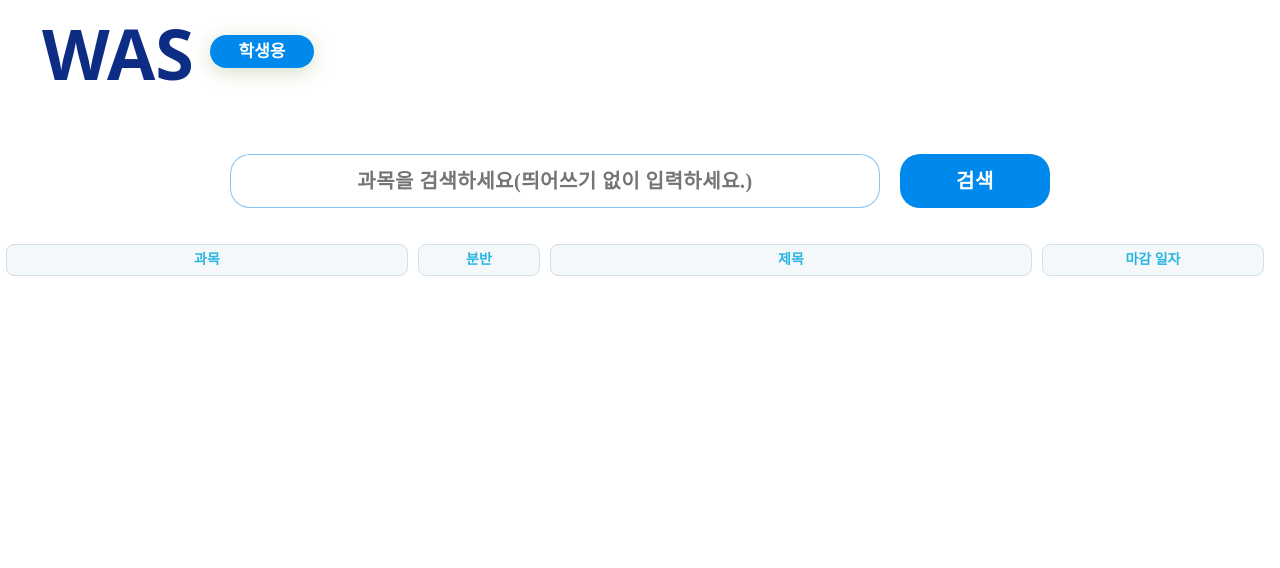
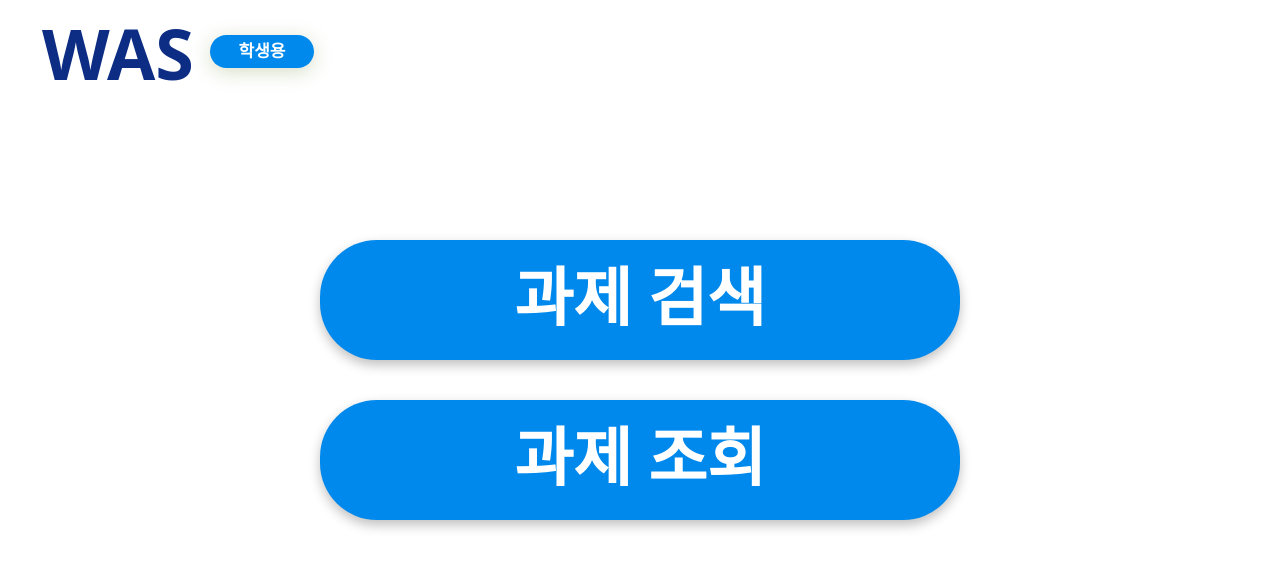
Before and after one commit to WAS-WritingAutomaticScoringAIService/WAS-Front, a React (Create React App) app: page /stumain in a window 1280 px wide. Shown: the top 568 px of the page. Built offline with nearby package versions, Linux system fonts and the light colour scheme.

Commit message:
feat:학생용 메인페이지 생성

```diff
--- a/src/index.js
+++ b/src/index.js
@@ -12,6 +12,7 @@ import CreateAccount from './log/CreateAccount';
 import StuWrite from './stu/StuWrite';
 import StuCheckTask from './stu/StuCheckTask';
 import StuDuTask from './stu/StuDuTask';
+import StuSearch from './stu/StuSearch';
 
 const rootElement = document.getElementById('root');
 const root = createRoot(rootElement);
@@ -23,6 +24,7 @@ root.render(
       <Route path="/login" element={<Login />} />
       <Route path="/stumain" element={<StuMain />} />
       <Route path="/promain" element={<ProMain />} />
+      <Route path="/stusearch" element={<StuSearch />} />
       <Route path="/createtask" element={<CreateTask />} />
       <Route path="/checktask" element={<CheckTask />} />
       <Route path="/createaccount" element={<CreateAccount />} />
--- a/src/stu/StuMain.css
+++ b/src/stu/StuMain.css
@@ -1,93 +1,82 @@
-/*StuMain.css(학생용-메인 페이지-CSS)*/
-
-.searchsubject{
-    position: relative;
-    width: 820px;
-    margin: 0 auto;
-}
-
-.searchsubject input {
-    box-sizing: border-box;
-    background: #FFFFFF;
-    border: 1px solid rgba(0, 137, 237, 0.48);
-    border-radius: 20px;
+/* StuMain.css(학생용-메인 페이지-CSS)*/
+/* WAS */
+.StuMain .service-title {
   position: absolute;
-    width: 650px;
-    height: 54px;
-    top: 146px;
-    left: 0;
-    font-family: 'Poppins';
+  width: 328px;
+  height: 45px;
+  left: 42px;
+  top: 31px;
+  font-family: 'Noto Sans';
   font-style: normal;
-    font-weight: 600;
-    font-size: 20px;
-    line-height: 30px;
-    text-align: center;
-    letter-spacing: 0.5px;
-}
-
-.searchsubject button {
-    box-sizing: border-box;
-    position: absolute;
-    width: 150px;
-    height: 54px;
-    top: 146px;
-    left: 670px;
-    background: #0089ED;
-    border: 1px solid rgba(0, 137, 237, 0.48);
-    border-radius: 20px;
-    font-family: 'Poppins';
-    font-style: normal;
-    font-weight: 600;
-    font-size: 20px;
-    line-height: 30px;
-    text-align: center;
-    letter-spacing: 0.5px;
-    color: #FFFFFF;
+  font-weight: 700;
+  font-size: 70px;
+  line-height: 45px;
+  color: #0D2D84;
 }
 
 
-.DuInfo{
+/* Rectangle - 학생용 */
+.StuMain .blue-rectangle {
   position: absolute;
-    top: 230px;
-    left: 50%;
-    transform: translateX(-50%);
-    display: flex;
-    align-items: center;
-  }
-
-  .DuSubject,
-  .DuDivision,
-  .DuTitle,
-  .DuFinishDate {
-    height: 30px;
-    background: #F4F8FA;
-    border-radius: 8px;
-    border: 1px solid #D1E2EA;
+  top: 35px;
+  left: 210px;
+  width: 104px;
+  height: 33px;
+  background: #0089ED;
+  box-shadow: 0px 4px 19px rgba(119, 147, 65, 0.3);
+  border-radius: 57px;
   display: flex;
   align-items: center;
   justify-content: center;
   text-align: center;
   font-family: 'Poppins';
   font-style: normal;
-    font-weight: 600;
-    font-size: 14px;
-    line-height: 16px;
-    color: #28B5E1;
-    margin-right: 10px;
+  font-weight: 700;
+  font-size: 17px;
+  line-height: 26px;
+  color: #FFFFFF;
 }
 
-  .DuSubject {
-    width: 400px;
+/* 과제 생성 버튼 */
+.Rectangle1081 {
+  position: absolute;
+  width: 50%;
+  height: 15%;
+  left: 25%;
+  top: 30vh;
+  background: #0089ED;
+  box-shadow: 0px 5px 12px rgba(0, 0, 0, 0.25);
+  border-radius: 57px;
+  display: flex;
+  align-items: center;
+  justify-content: center;
+  text-align: center;
+  font-family: 'Poppins';
+  font-style: normal;
+  font-weight: 700;
+  font-size: 5vw;
+  line-height: 6vh;
+  color: #FFFFFF;
 }
 
-  .DuDivision {
-    width: 120px;
+/* 과제 조회 버튼 */
+.Rectangle1082 {
+  position: absolute;
+  width: 50%;
+  height: 15%;
+  left: 25%;
+  top: 50vh;
+  background: #0089ED;
+  box-shadow: 0px 5px 12px rgba(0, 0, 0, 0.25);
+  border-radius: 57px;
+  display: flex;
+  align-items: center;
+  justify-content: center;
+  text-align: center;
+  font-family: 'Poppins';
+  font-style: normal;
+  font-weight: 700;
+  font-size: 5vw;
+  line-height: 6vh;
+  color: #FFFFFF;
 }
-
-  .DuTitle {
-    width: 480px;
-  }
-
-  .DuFinishDate {
-    width: 220px;
-  }
--- a/src/stu/StuMain.js
+++ b/src/stu/StuMain.js
@@ -1,67 +1,24 @@
-// StuMain.js(학생용-메인 페이지)
-import React, { useState } from 'react';
+//StuMain.js(학생용-메인페이지)
+import React from "react";
+import {Link} from 'react-router-dom';
+import "./StuMain.css";
 import StuEditor from "./StuEditor";
-import "./StuMain.css";
-// import axios from 'axios'; 백엔드 연결 예정
 
-const SearchComponent = () => {
-  const [searchText, setSearchText] = useState('');
-  const [searchResult, setSearchResult] = useState(null);
+const StuMain = () => {
+    return(
+    <div className="StuMain">
+        <StuEditor/>
 
-  const handleSearch = async () => {
-    try {
-
-      //백엔드 연결 예정
-      //  백엔드 API 엔드포인트 입력예정
-      // const apiUrl = 'https://backend-api.com/endpoint';
-
-      // Axios를 사용하여 백엔드로 요청 보냄
-      // const response = await axios.get(apiUrl, { params: { query: searchText } });
-
-      // 응답에서 가져온 데이터를 상태에 설정
-      // setSearchResult(response.data);
-
-      // 임시로 가짜 데이터를 사용하여 결과를 설정(안불러올거임)
-      setSearchResult(null);
-    } catch (error) {
-      console.error('검색 중 오류 발생:', error);
-    }
-  };
-
-  return (
-    <div>
-      <StuEditor />
-
-        <div className='searchsubject'>
-          <input
-            type="text"
-            value={searchText}
-            onChange={(e) => setSearchText(e.target.value)}
-            placeholder="과목을 검색하세요(띄어쓰기 없이 입력하세요.)"
-          />
-        <button onClick={handleSearch}>검색</button>
-        </div>
-
-        <div className='DuInfo'>
-              <p className='DuSubject'>과목</p>
-              <p className='DuDivision'>분반</p>
-              <p className='DuTitle'>제목</p>
-              <p className='DuFinishDate'>마감 일자</p>
-        </div>
-
-
-      {/* 과목 검색 결과를 보여줄 부분 */}
-      {searchResult && (
-        <div>
-          <ul>
-            {searchResult.map((item) => (
-              <li key={item.id}>{item.name}</li>
-            ))}
-          </ul>
-        </div>
-      )}
+            <nav>
+                <Link to="/stusearch">
+                    <div className="Rectangle1081">과제 검색</div>
+                </Link>
+                <Link to="/stuchecktask">
+                    <div className="Rectangle1082">과제 조회</div>
+                </Link>
+            </nav>
     </div>
-  );
+    );
 };
 
-export default SearchComponent;
+export default StuMain;
--- /dev/null
+++ b/src/stu/StuSearch.css
@@ -0,0 +1,93 @@
+/*StuSearch.css(학생용-과제검색 페이지-CSS)*/
+
+.searchsubject{
+    position: relative;
+    width: 820px;
+    margin: 0 auto;
+}
+
+.searchsubject input {
+    box-sizing: border-box;
+    background: #FFFFFF;
+    border: 1px solid rgba(0, 137, 237, 0.48);
+    border-radius: 20px;
+    position: absolute;
+    width: 650px;
+    height: 54px;
+    top: 146px;
+    left: 0;
+    font-family: 'Poppins';
+    font-style: normal;
+    font-weight: 600;
+    font-size: 20px;
+    line-height: 30px;
+    text-align: center;
+    letter-spacing: 0.5px;
+}
+
+.searchsubject button {
+    box-sizing: border-box;
+    position: absolute;
+    width: 150px;
+    height: 54px;
+    top: 146px;
+    left: 670px;
+    background: #0089ED;
+    border: 1px solid rgba(0, 137, 237, 0.48);
+    border-radius: 20px;
+    font-family: 'Poppins';
+    font-style: normal;
+    font-weight: 600;
+    font-size: 20px;
+    line-height: 30px;
+    text-align: center;
+    letter-spacing: 0.5px;
+    color: #FFFFFF;
+}
+
+
+.DuInfo{
+    position: absolute;
+    top: 230px;
+    left: 50%;
+    transform: translateX(-50%);
+    display: flex;
+    align-items: center;
+  }
+
+  .DuSubject,
+  .DuDivision,
+  .DuTitle,
+  .DuFinishDate {
+    height: 30px;
+    background: #F4F8FA;
+    border-radius: 8px;
+    border: 1px solid #D1E2EA;
+    display: flex;
+    align-items: center;
+    justify-content: center;
+    text-align: center;
+    font-family: 'Poppins';
+    font-style: normal;
+    font-weight: 600;
+    font-size: 14px;
+    line-height: 16px;
+    color: #28B5E1;
+    margin-right: 10px;
+  }
+
+  .DuSubject {
+    width: 400px;
+  }
+
+  .DuDivision {
+    width: 120px;
+  }
+
+  .DuTitle {
+    width: 480px;
+  }
+
+  .DuFinishDate {
+    width: 220px;
+  }
--- /dev/null
+++ b/src/stu/StuSearch.js
@@ -0,0 +1,67 @@
+// StuSearch.js(학생용-과제 검색 페이지)
+import React, { useState } from 'react';
+import StuEditor from "./StuEditor";
+import "./StuSearch.css";
+// import axios from 'axios'; 백엔드 연결 예정
+
+const StuSearch = () => {
+  const [searchText, setSearchText] = useState('');
+  const [searchResult, setSearchResult] = useState(null);
+
+  const handleSearch = async () => {
+    try {
+
+      //백엔드 연결 예정
+      //  백엔드 API 엔드포인트 입력예정
+      // const apiUrl = 'https://backend-api.com/endpoint';
+
+      // Axios를 사용하여 백엔드로 요청 보냄
+      // const response = await axios.get(apiUrl, { params: { query: searchText } });
+
+      // 응답에서 가져온 데이터를 상태에 설정
+      // setSearchResult(response.data);
+
+      // 임시로 가짜 데이터를 사용하여 결과를 설정(안불러올거임)
+      setSearchResult(null);
+    } catch (error) {
+      console.error('검색 중 오류 발생:', error);
+    }
+  };
+
+  return (
+    <div>
+      <StuEditor />
+
+        <div className='searchsubject'>
+          <input
+            type="text"
+            value={searchText}
+            onChange={(e) => setSearchText(e.target.value)}
+            placeholder="과목을 검색하세요(띄어쓰기 없이 입력하세요.)"
+          />
+        <button onClick={handleSearch}>검색</button>
+        </div>
+
+        <div className='DuInfo'>
+              <p className='DuSubject'>과목</p>
+              <p className='DuDivision'>분반</p>
+              <p className='DuTitle'>제목</p>
+              <p className='DuFinishDate'>마감 일자</p>
+        </div>
+
+
+      {/* 과목 검색 결과를 보여줄 부분 */}
+      {searchResult && (
+        <div>
+          <ul>
+            {searchResult.map((item) => (
+              <li key={item.id}>{item.name}</li>
+            ))}
+          </ul>
+        </div>
+      )}
+    </div>
+  );
+};
+
+export default StuSearch;
```
Lines whose indentation alone changed are shown as unchanged.
